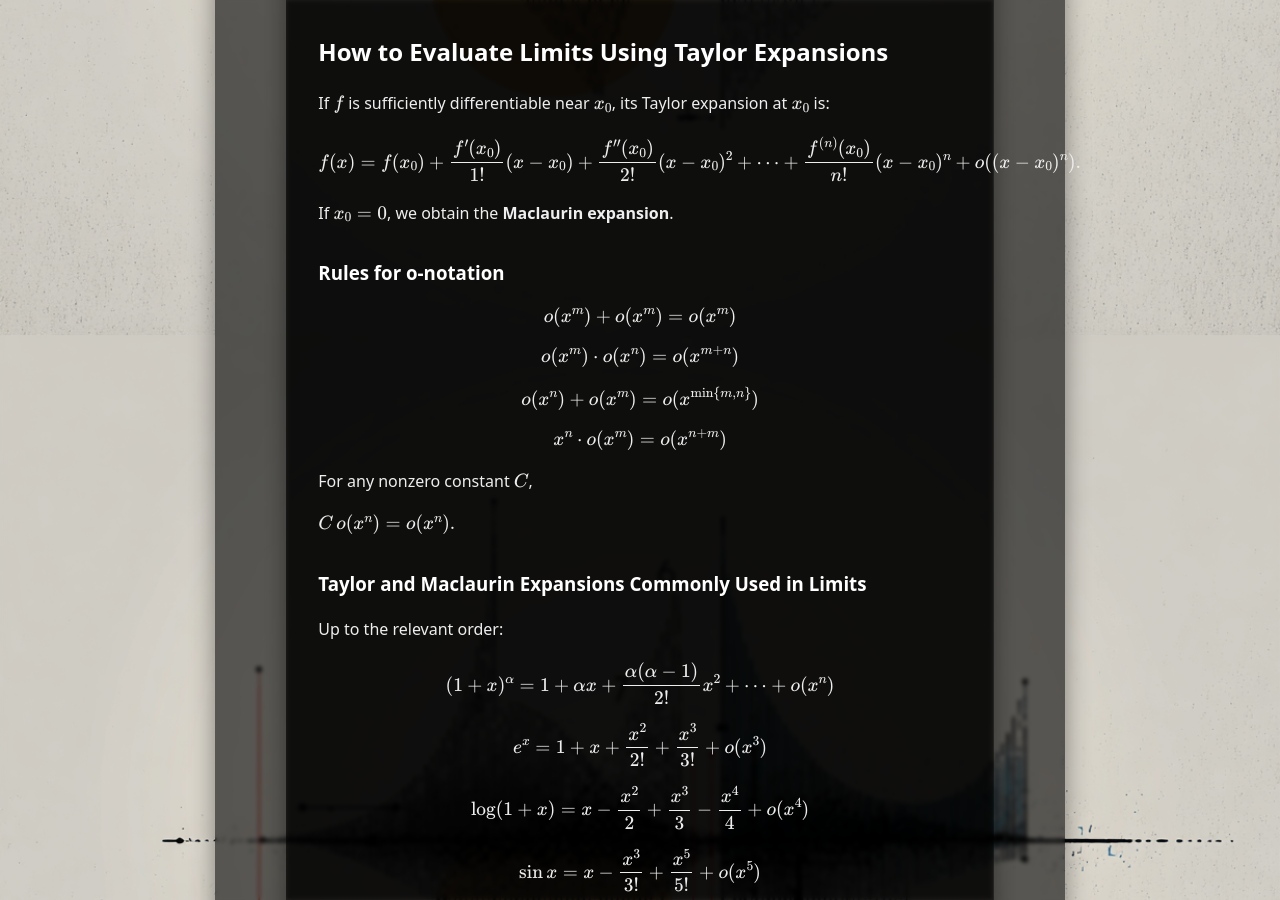
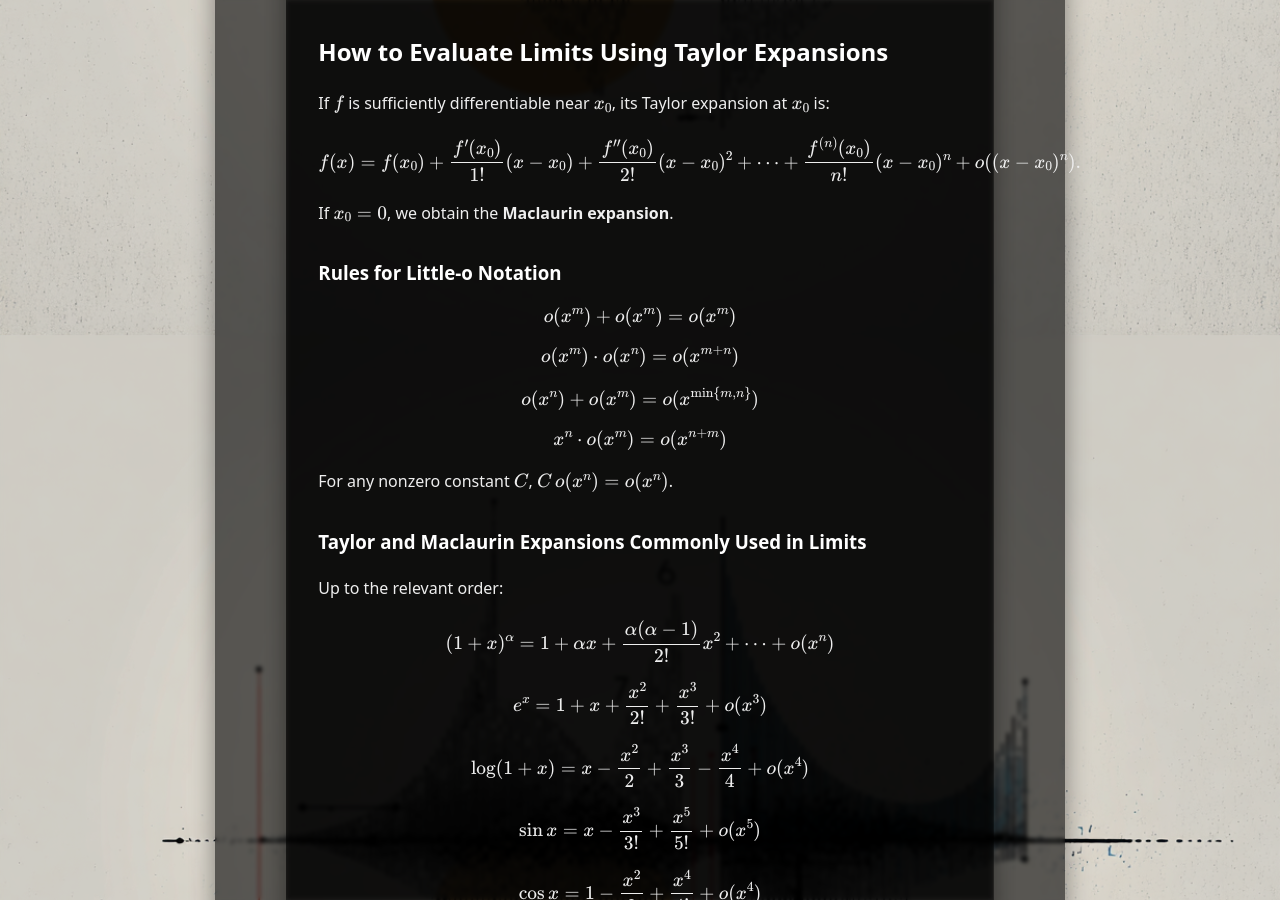
Before and after one commit to CesarePeli/Math_Physics_Logic, a Jekyll site: the page built from mathematics/calculus/limits/limits-taylor.md, in a window 1280 px wide and 900 px high, scrolled down 629 px. Built offline with Jekyll 4.4.1, drawn with Linux system fonts in a browser that asks for light colours.

Commit message:
Fix little-o formula formatting

```diff
--- a/mathematics/calculus/limits/limits-taylor.md
+++ b/mathematics/calculus/limits/limits-taylor.md
@@ -46,7 +46,7 @@ $$
 
 If $x_0=0$, we obtain the **Maclaurin expansion**.
 
-### Rules for o-notation
+### Rules for Little-o Notation
 
 $$
 o(x^m)+o(x^m)=o(x^m)
@@ -64,11 +64,7 @@ $$
 x^n\cdot o(x^m)=o(x^{n+m})
 $$
 
-For any nonzero constant $C$,
-
-$
-C\,o(x^n)=o(x^n).
-$
+For any nonzero constant $C$, $C\\,o(x^n)=o(x^n)$.
 
 ### Taylor and Maclaurin Expansions Commonly Used in Limits
 
```
